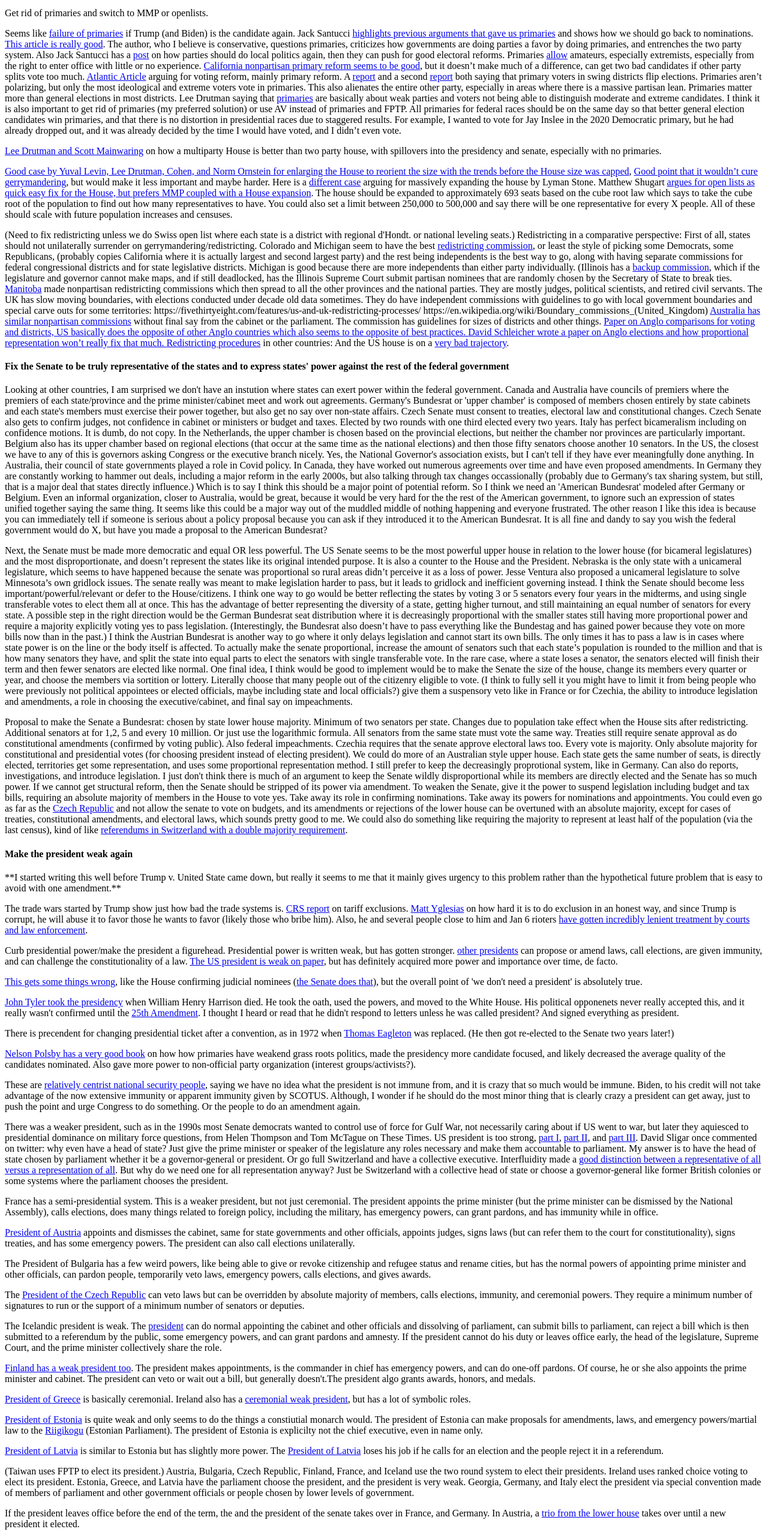
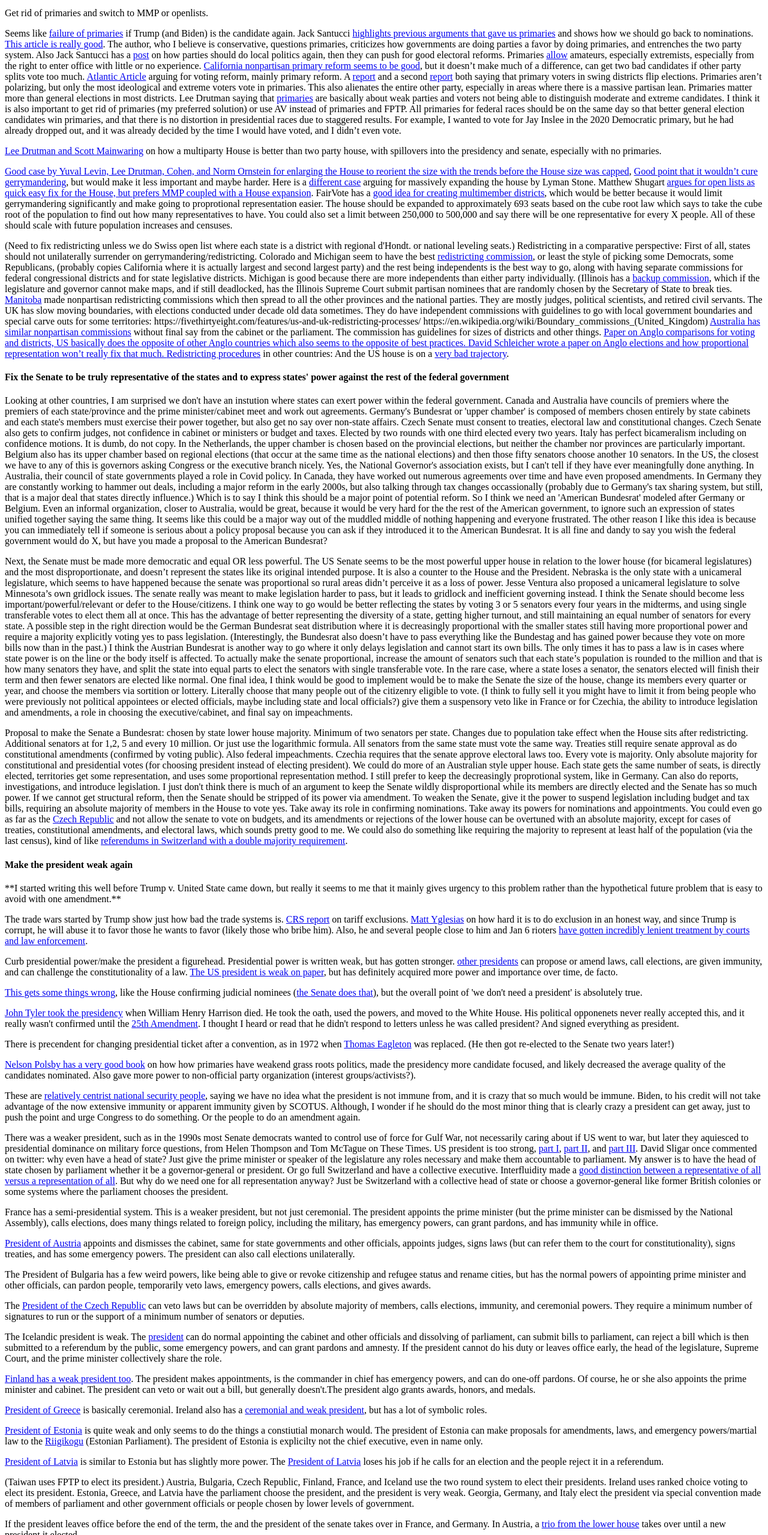
Before and after one commit to dbattice/website, a plain HTML site: page constitutionalquestions.html in a window 1280 px wide. Shown: the part 2001-4560 px from the top of the page at 60% size. Drawn offline with Linux system fonts and the light colour scheme.

Commit message:
Update constitutionalquestions.html

```diff
--- a/constitutionalquestions.html
+++ b/constitutionalquestions.html
@@ -134,7 +134,7 @@ It is much simpler than STV and is still much better than the current system in
 You could get overhang seats, where a party won more FPTP seats than their party votes say they should have,
 for example the CDU in 2017.
 Germany also had case of <a href="https://en.wikipedia.org/wiki/Negative_vote_weight">negative vote weight</a>
-where votes for the party list could help rather than hurt that party. In both these cases
+where votes for the party list could hurt rather than help that party. In both these cases
 Germany used to just say <i>too bad</i>. Then the Federal Constitutional Court said, <i>no, you have to keep
 adding seats to be proportional</i> (now overhang seats and leveling seats).
 This started expanding the number of members in parliament, adding over 100 members a couple of times in a row.
@@ -240,6 +240,9 @@ Here is a <a href="https://mereorthodoxy.com/congressional-apportionment-amendme
 arguing for massively expanding the house by Lyman Stone. Matthew Shugart
 <a href=" https://fruitsandvotes.wordpress.com/2021/01/19/emergency-electoral-reform-olpr-for-the-us-house/">argues
 for open lists as quick easy fix for the House, but prefers MMP coupled with a House expansion</a>.
+FairVote has a <a href="https://fairvote.org/sample-fair-representation-act-maps/">good idea for creating
+multimember districts</a>, which would be better because it would limit gerrymandering
+significantly and make going to proprotional representation easier.
 The house should be expanded to approximately 693 seats based on the cube root law
 which says to take the cube root of the population to find out how many representatives to have.
 You could also set a limit between 250,000 to 500,000 and say there will be one representative for every X people.
@@ -456,7 +459,7 @@ Of course, he or she also appoints the prime minister and cabinet. The president
 but generally doesn't.The president algo grants awards, honors, and medals.
 </p>
 <p><a href="https://en.wikipedia.org/wiki/President_of_Greece">President of Greece</a> is basically ceremonial.
-Ireland also has a <a href="https://en.wikipedia.org/wiki/President_of_Ireland">ceremonial weak president</a>,
+Ireland also has a <a href="https://en.wikipedia.org/wiki/President_of_Ireland">ceremonial and weak president</a>,
 but has a lot of symbolic roles.</p>
 <p><a href="https://en.wikipedia.org/wiki/President_of_Estonia">President of Estonia</a> is quite weak
 and only seems to do the things a constiutial monarch would. The president of Estonia can make
```
